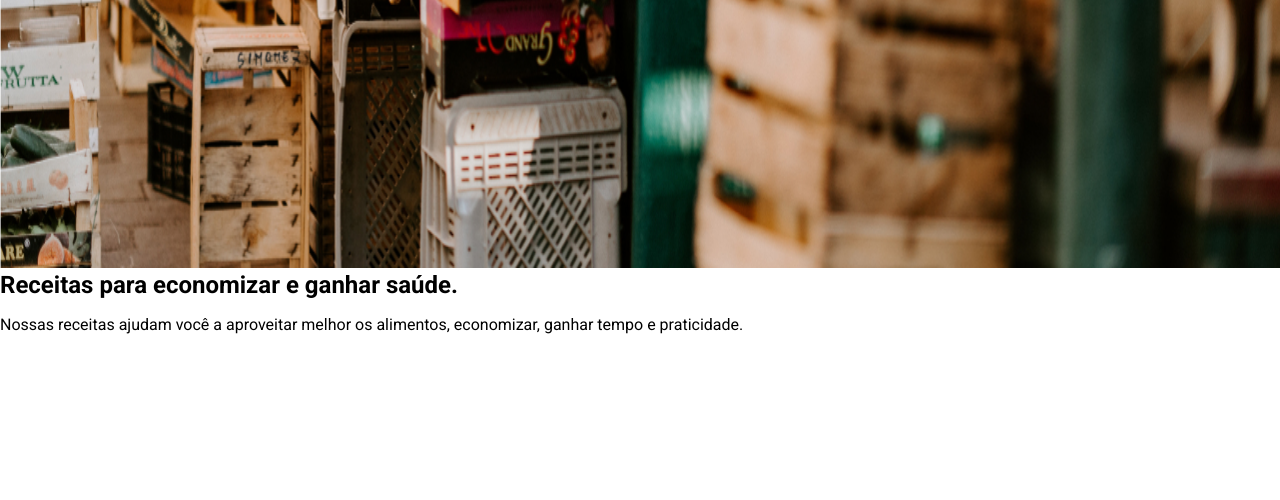
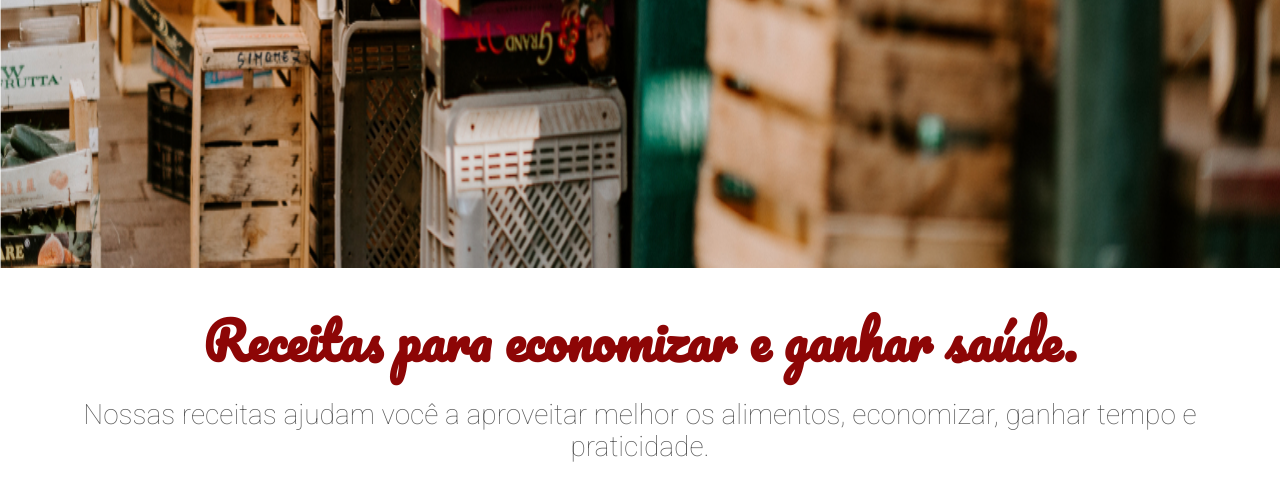
Before and after one commit to eRodriguesSantana/arquitetura_css, a plain HTML site: page index.html in a window 1280 px wide. Shown: the part 532-1032 px from the top of the page. Before the commit the page ends 882 px from the top, so only its background shows below. Drawn offline with Linux system fonts and the light colour scheme.

Commit message:
Estilização da seção sobre na pagina index.html

```diff
--- /dev/null
+++ b/assets/css/sobre/sobre-descricao.css
@@ -0,0 +1,5 @@
+.sobre__descricao{
+    color: #595959;
+    font-size: 1.75rem;
+    font-weight: 100;
+}
--- /dev/null
+++ b/assets/css/sobre/sobre-titulo.css
@@ -0,0 +1,5 @@
+.sobre__titulo{
+    color: #8D0606;
+    font-family: Pacifico, cursive;
+    font-size: 3.1875rem;
+}
--- /dev/null
+++ b/assets/css/sobre/sobre.css
@@ -0,0 +1,4 @@
+.sobre{
+    padding: 2.5rem;
+    text-align: center;
+}
--- a/index.html
+++ b/index.html
@@ -15,6 +15,9 @@
         <link rel="stylesheet" href="./assets/css/banner/banner.css" />
         <link rel="stylesheet" href="./assets/css/banner/banner-imagem.css" />
         <link rel="stylesheet" href="./assets/css/banner/banner-titulo.css" />
+        <link rel="stylesheet" href="./assets/css/sobre/sobre.css" />
+        <link rel="stylesheet" href="./assets/css/sobre/sobre-descricao.css" />
+        <link rel="stylesheet" href="./assets/css/sobre/sobre-titulo.css" />
     </head>
     <body>
         <header class="cabecalho">
```
